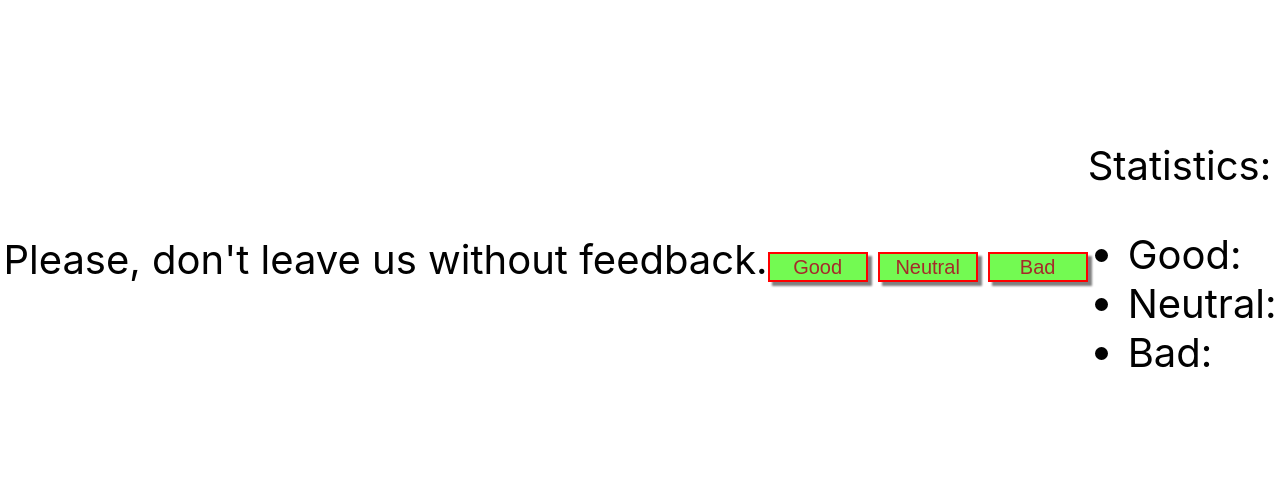
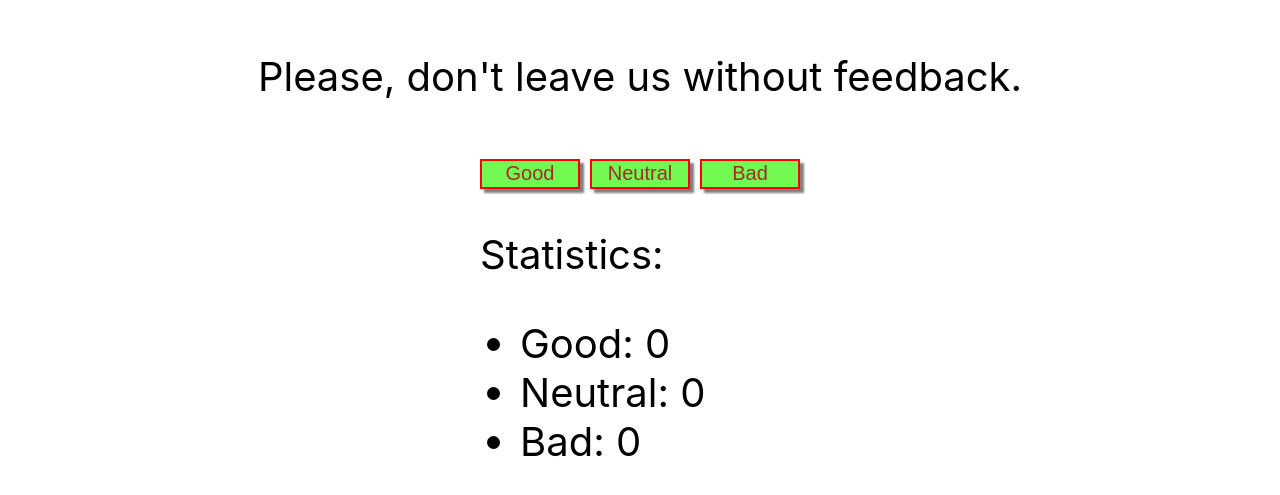
Before and after one commit to MaxBerezhnoi/goit-react-hw-02-feedback, a React (Create React App) app: page / in a window 1280 px wide. Shown: the part 141-636 px from the top of the page. Built offline with nearby package versions, Linux system fonts and the light colour scheme.

Commit message:
рабочая первая часть

```diff
--- a/src/button.json
+++ /dev/null
@@ -1,10 +0,0 @@
-[
-  { "name": "Good", "id": 1 },
-
-  { "name": "Neutral", "id": 2 },
-
-  {
-    "name": "Bad",
-    "id": 3
-  }
-]
--- a/src/components/App.jsx
+++ b/src/components/App.jsx
@@ -6,6 +6,7 @@ export const App = () => {
       style={{
         height: '100vh',
         display: 'flex',
+        flexDirection: 'column',
         justifyContent: 'center',
         alignItems: 'center',
         fontSize: 40,
--- a/src/components/Button/index.jsx
+++ /dev/null
@@ -1,18 +0,0 @@
-import './Button.css';
-export default function Button({ button, func }) {
-
-    return (
-    <div className="buttonsBlock">
-      {button.map(button => (
-        <button
-          className="button"
-          type="button"
-          key={button.id}
-          onClick = {func}
-        >
-          <span className="button_name">{button.name}</span>
-        </button>
-      ))}
-    </div>
-  );
-}
--- a/src/components/Button/Button.css
+++ b/src/components/Counter/Counter.css
@@ -11,6 +11,7 @@
   margin-right: 10px;
 }
 
+
 .button:hover {
   border: solid 2px rgb(238, 255, 0);
   color: rgb(238, 255, 0);
--- a/src/components/Counter/index.jsx
+++ b/src/components/Counter/index.jsx
@@ -1,23 +1,73 @@
-import React, { Fragment } from 'react';
-import Button from 'components/Button';
-import button from '../../button.json';
+import React from 'react';
+import './Counter.css';
+
 class Counter extends React.Component {
-    hendeleCounter = event => {
-            console.log("+2");
+    state = {
+        good: 0,
+        neutral: 0,
+        bad: 0
     };
+
+    onGood = () => {
+
+        this.setState(prevState => {
+            return { good: prevState.good + 1 }
+        })
+    };
+
+    onNeutral = () => {
+
+        this.setState(prevState => {
+            return { neutral: prevState.neutral + 1 }
+        })
+    };
+
+    onBad = () => {
+
+        this.setState(prevState => {
+            return { bad: prevState.bad + 1 }
+        })
+    };
+
+
 
     render() {
       return (
-          <Fragment>
-              <Button button={button} key={button.id} func={this.hendeleCounter} />
-      <div className="statisticsCounter">
+
+              <div className="statisticsCounter">
+              <div className="buttonsBlock">
+
+        <button
+          className="button"
+          type="button"
+          onClick = {this.onGood}
+        >
+          <span className="button_name">Good</span>
+                      </button>
+
+                      <button
+          className="button"
+          type="button"
+          onClick = {this.onNeutral}
+        >
+          <span className="button_name">Neutral</span>
+                      </button>
+                      <button
+          className="button"
+          type="button"
+          onClick = {this.onBad}
+        >
+          <span className="button_name">Bad</span>
+        </button>
+
+    </div>
         <p>Statistics:</p>
         <ul>
-          <li>Good:</li>
-          <li>Neutral:</li>
-          <li>Bad:</li>
+                      <li>Good: { this.state.good }</li>
+                      <li>Neutral: { this.state.neutral }</li>
+                      <li>Bad: { this.state.bad}</li>
         </ul>
-      </div></Fragment>
+      </div>
 
     );
   }
```
